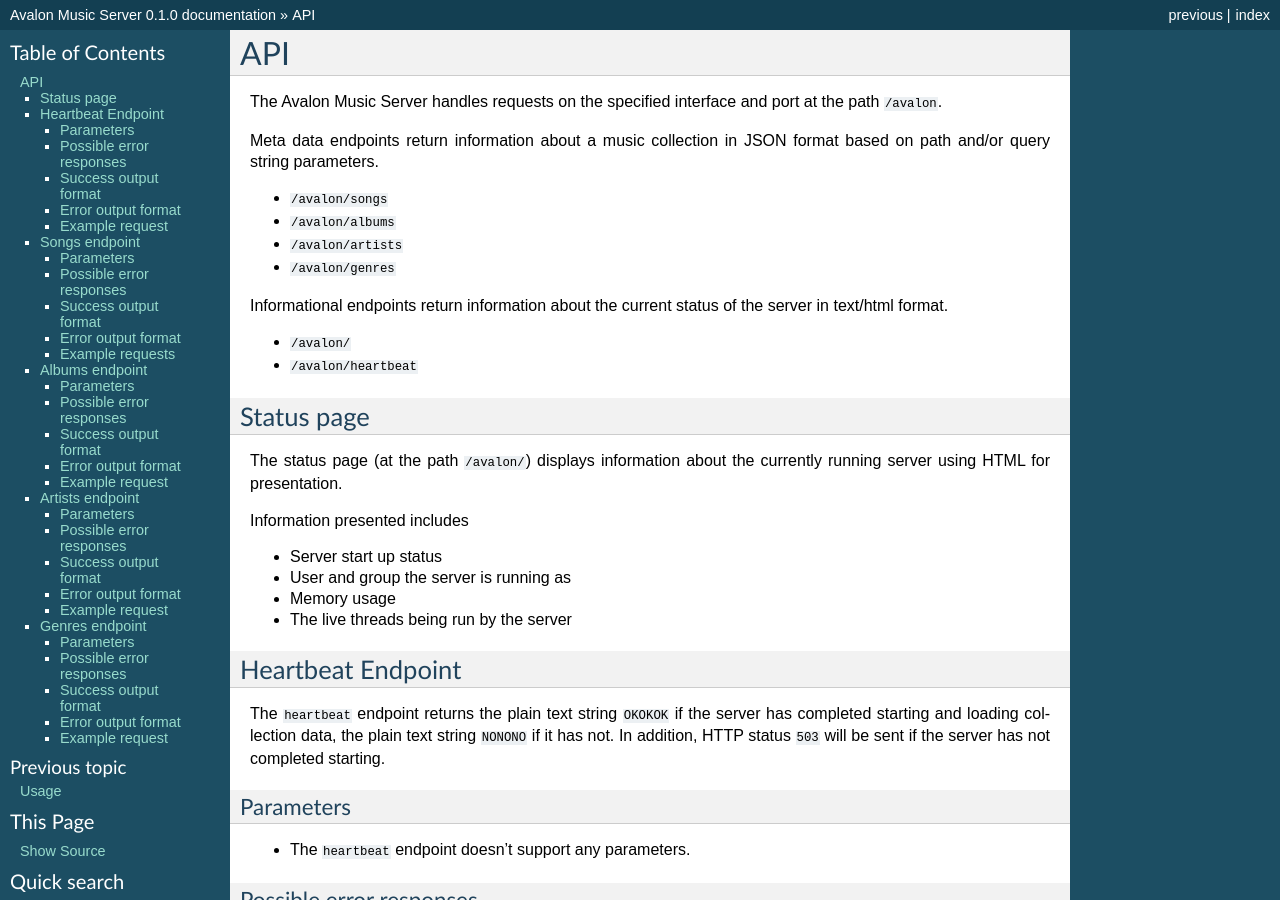
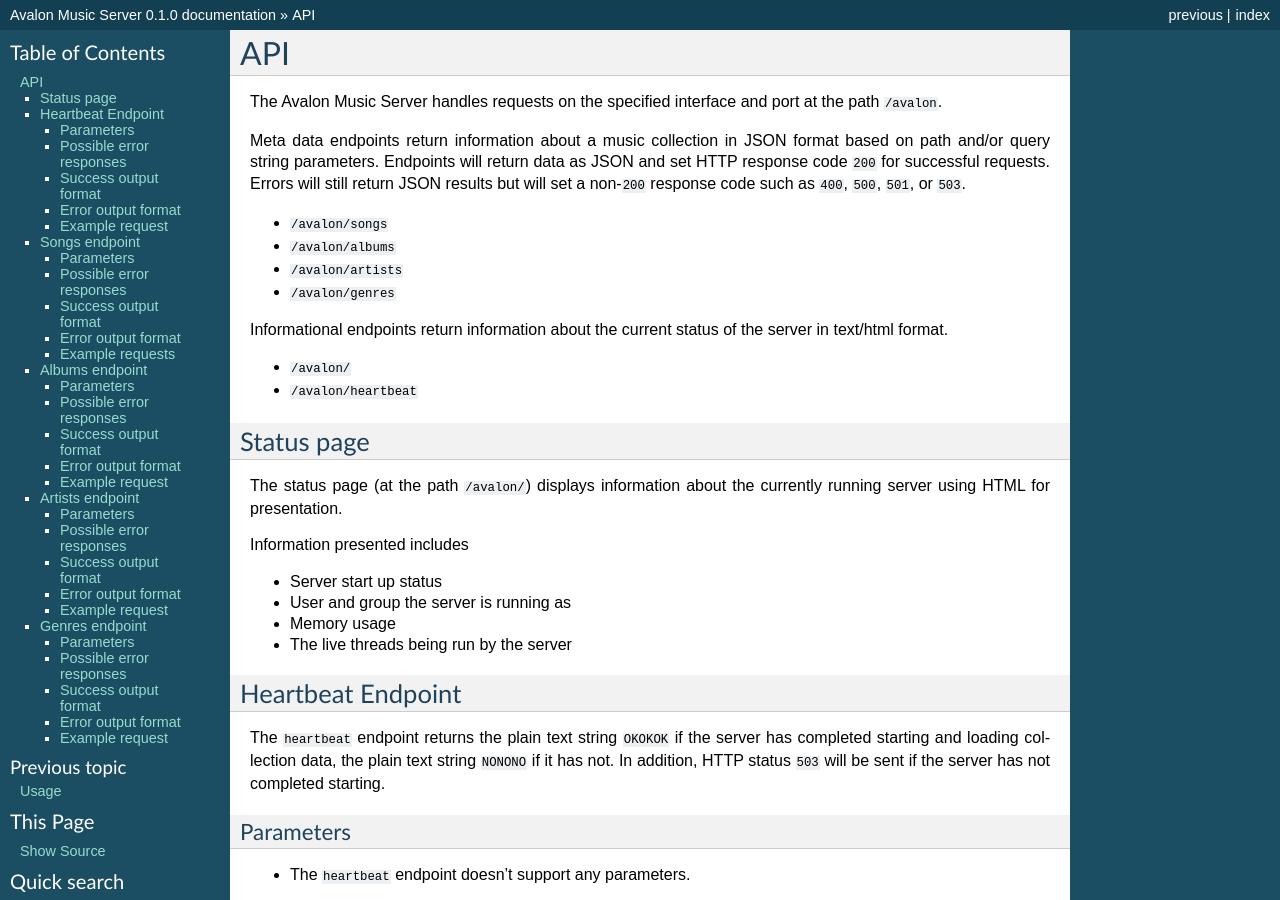
Before and after one commit to 56quarters/avalonms, a Sphinx documentation site: the page built from doc/api.rst, in a window 1280 px wide and 900 px high. Built offline with Sphinx 7.4.7, drawn with Linux system fonts in a browser that asks for light colours.

Commit message:
More information about API responses

```diff
--- a/doc/api.rst
+++ b/doc/api.rst
@@ -5,7 +5,10 @@
 port at the path ``/avalon``.
 
 Meta data endpoints return information about a music collection in JSON
-format based on path and/or query string parameters.
+format based on path and/or query string parameters. Endpoints will return
+data as JSON and set HTTP response code ``200`` for successful requests.
+Errors will still return JSON results but will set a non-``200`` response
+code such as ``400``, ``500``, ``501``, or ``503``.
 
 * ``/avalon/songs``
 
```
